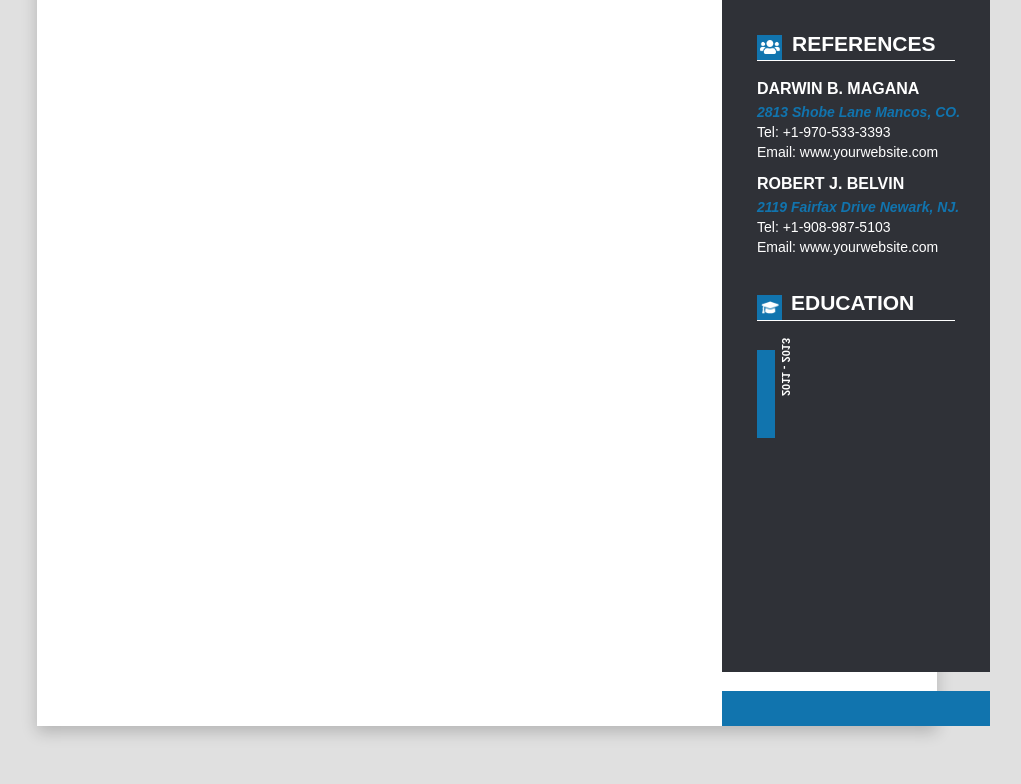
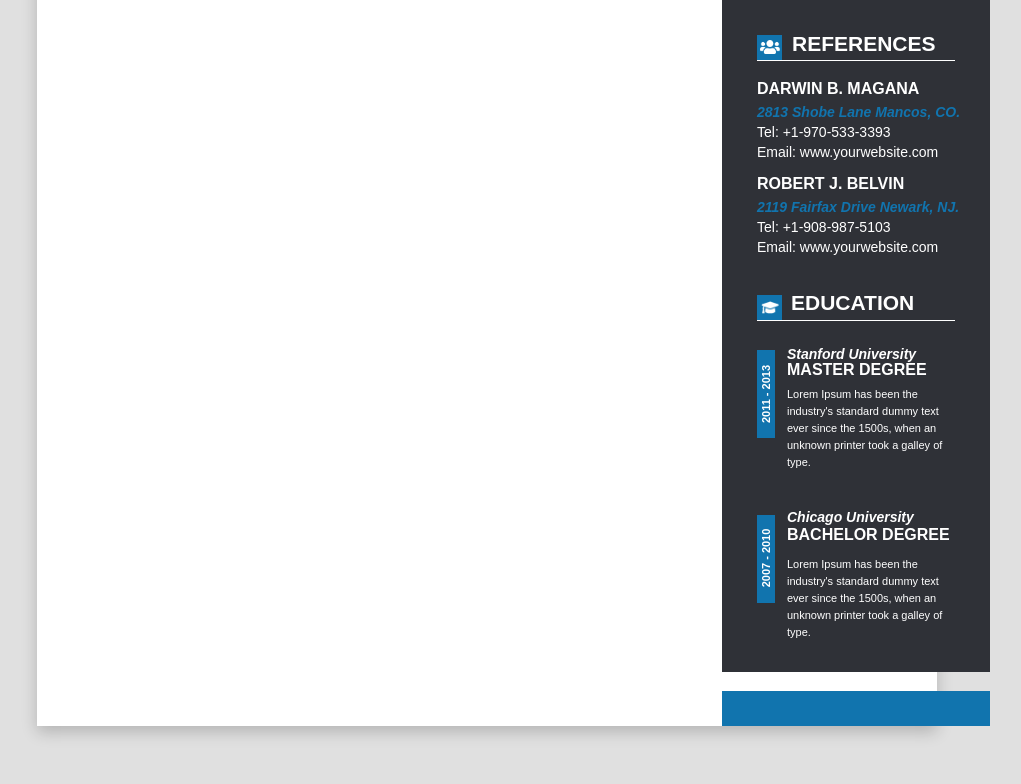
Before and after one commit to DenBlaz/first-project, a website: page app/index.html in a window 1280 px wide. Shown: the part 585-1369 px from the top of the page, without its empty margins (153-1174 px from the left). Drawn offline with Linux system fonts and the light colour scheme.

Commit message:
Education

```diff
--- a/app/index.html
+++ b/app/index.html
@@ -130,6 +130,18 @@
         <div class="degree01">
             <div class="BGE_1"></div>
             <p class="et_1">2011 - 2013</p>
+            <p class="et_2">Stanford University</p>
+            <p class="et_3">Master Degree</p>
+            <p class="et_4">Lorem Ipsum has been the industry's standard dummy text
+                ever since the 1500s, when an unknown printer took a galley of type.</p>
+        </div>
+        <div class="degree02">
+            <div class="BGE_2"></div>
+            <p class="et_5">2007 - 2010</p>
+            <p class="et_6">Chicago University</p>
+            <p class="et_7">Bachelor Degree </p>
+            <p class="et_8">Lorem Ipsum has been the industry's standard dummy text
+                ever since the 1500s, when an unknown printer took a galley of type.</p>
         </div>
     </div>
 </div>
--- a/app/scss/style.scss
+++ b/app/scss/style.scss
@@ -609,10 +609,92 @@ body {
   color: #ffffff;
   font-weight: bold;
   font-family: "Raleway Roman", sans-serif;
-  text-align: center;
   position: absolute;
-  top: 935px;
+  top: 962px;
+  left: 890px;
+  transform: rotate(270deg) scale(1, 1);
+}
+.et_2{
+  font-size: 14px;
+  color: #ffffff;
+  font-weight: bold;
+  font-style: italic;
+  font-family: "Raleway Italic", sans-serif;
+  position: absolute;
+  top: 917px;
+  left: 940px;
+}
+.et_3{
+  font-size: 16px;
+  text-transform: uppercase;
+  color: #ffffff;
+  font-weight: 800;
+  font-family: "Raleway Roman", sans-serif;
+  position: absolute;
+  top: 930px;
+  left: 940px;
+}
+.et_4{
+  width: 170px;
+  height: 228px;
+  font-size: 11px;
+  letter-spacing: 0;
+  line-height: 17px;
+  color: #ffffff;
+  font-family: "Raleway Roman", sans-serif;
+  text-align: left;
+  position: absolute;
+  top: 960px;
+  left: 940px;
+}
+.BGE_2{
+  width: 18px;
+  height: 88px;
+  background-color: #1174ae;
+  position: absolute;
+  top: 1100px;
   left: 910px;
-  transform: rotate(90deg) scale(-1, 1);
-  transform-origin: center;
 }
+.et_5{
+  font-size: 11px;
+  color: #ffffff;
+  font-weight: bold;
+  font-family: "Raleway Roman", sans-serif;
+  position: absolute;
+  top: 1126px;
+  left: 890px;
+  transform: rotate(270deg) scale(1, 1);
+}
+.et_6{
+  font-size: 14px;
+  color: #ffffff;
+  font-weight: bold;
+  font-style: italic;
+  font-family: "Raleway Italic", sans-serif;
+  position: absolute;
+  top: 1080px;
+  left: 940px;
+}
+.et_7{
+  font-size: 16px;
+  text-transform: uppercase;
+  color: #ffffff;
+  font-weight: 800;
+  font-family: "Raleway Roman", sans-serif;
+  position: absolute;
+  top: 1095px;
+  left: 940px;
+}
+.et_8{
+  width: 170px;
+  height: 228px;
+  font-size: 11px;
+  letter-spacing: 0;
+  line-height: 17px;
+  color: #ffffff;
+  font-family: "Raleway Roman", sans-serif;
+  text-align: left;
+  position: absolute;
+  top: 1130px;
+  left: 940px;
+}
```
Also changed, not shown: app/scss/style.css, 1 other file.
